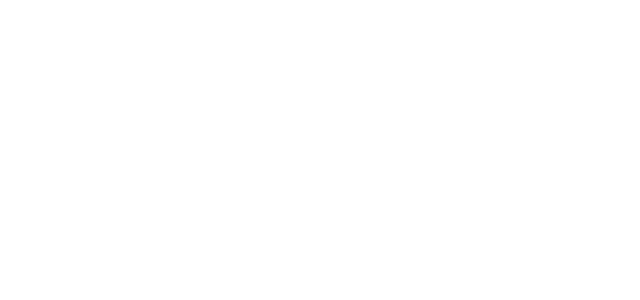
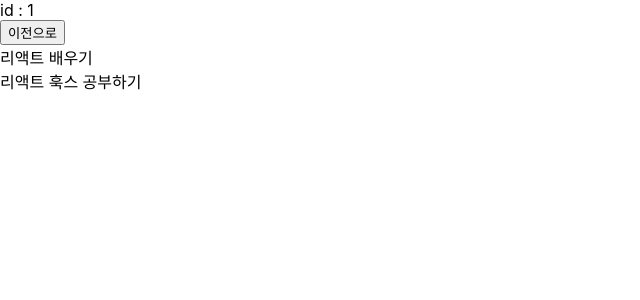
Before and after one commit to junho01052/lv2-todo-list, a React (Create React App) app: page /1 in a window 1280 px wide. Shown: the top 300 px of the page, without its empty margins (0-640 px from the left). Built offline with nearby package versions, Linux system fonts and the light colour scheme.

Commit message:
feat: todolist 상세페이지 구현

```diff
--- a/src/App.jsx
+++ b/src/App.jsx
@@ -1,8 +1,12 @@
+import { Provider } from "react-redux";
 import Router from "./shared/Router";
+import store from "./redux/config/configStore";
 
 function App() {
   return(
-    <Router />
+    <Provider store={store}>
+      <Router />
+    </Provider>
   )
 }
 
--- a/src/components/Input.jsx
+++ b/src/components/Input.jsx
@@ -1,11 +1,17 @@
 import { useState } from "react";
 import { v4 as uuidv4 } from 'uuid';
+import { useSelector } from "react-redux";
 
 
 const Input = ({todo, setTodo}) => {
 
     const [title, setTitle] = useState("")
     const [body, setBody] = useState("")
+
+    const data = useSelector((state) => {
+        return state;
+    })
+    console.log(data)
 
     const onChangeTitle = (e) => {
         setTitle(e.target.value)
--- a/src/components/TodoItem.jsx
+++ b/src/components/TodoItem.jsx
@@ -1,3 +1,5 @@
+import { Link } from "react-router-dom";
+
 const TodoItem = ({ e, todo, setTodo }) => {
   const deleteTodo = (id) => {
     const deleteItem = todo.filter((item) => item.id !== id);
@@ -15,12 +17,14 @@
   };
   return (
     <>
+      <Link to={`/${e.id}`}>상세보기</Link>
       <h2>{e.title}</h2>
       <div>{e.body}</div>
       <button onClick={() => deleteTodo(e.id)}>삭제</button>
       <button onClick={() => isDoneHandler(e.id)}>
         {e.isDone ? '취소' : '완료'}
       </button>
+      <br></br>
     </>
   );
 };
--- a/src/pages/TodoListDetail.jsx
+++ b/src/pages/TodoListDetail.jsx
@@ -1,5 +1,24 @@
+import { useParams } from "react-router-dom";
+import todoData from '../data/TodoData';
+import { useNavigate } from "react-router-dom";
+
 const TodoListDetail = () => {
-    return ;
+    const { id } = useParams()
+
+    const navigate = useNavigate()
+
+    const foundData = todoData.find((item) => {
+        return item.id === parseInt(id)
+    })
+
+    return (
+        <>
+            <div>{`id : ${id}`}</div>
+            <button onClick={() => navigate('/')}>이전으로</button>
+            <div>{foundData.title}</div>
+            <div>{foundData.body}</div>
+        </>
+    );
 }
 
 export default TodoListDetail;
--- a/src/redux/config/configStore.js
+++ b/src/redux/config/configStore.js
@@ -0,0 +1,11 @@
+import { createStore } from "redux"
+import { combineReducers } from "redux"
+import addItem from "../modules/delete"
+
+const rootReducer = combineReducers({
+    addItem
+})
+
+const store = createStore(rootReducer)
+
+export default store;
--- /dev/null
+++ b/src/redux/modules/delete.js
@@ -0,0 +1,13 @@
+const initialState = {
+    title: "",
+    body: ""
+}
+
+const addItem = (state = initialState, action) => {
+    switch (action.type) {
+        default:
+            return state;
+    }
+}
+
+export default addItem;
```
